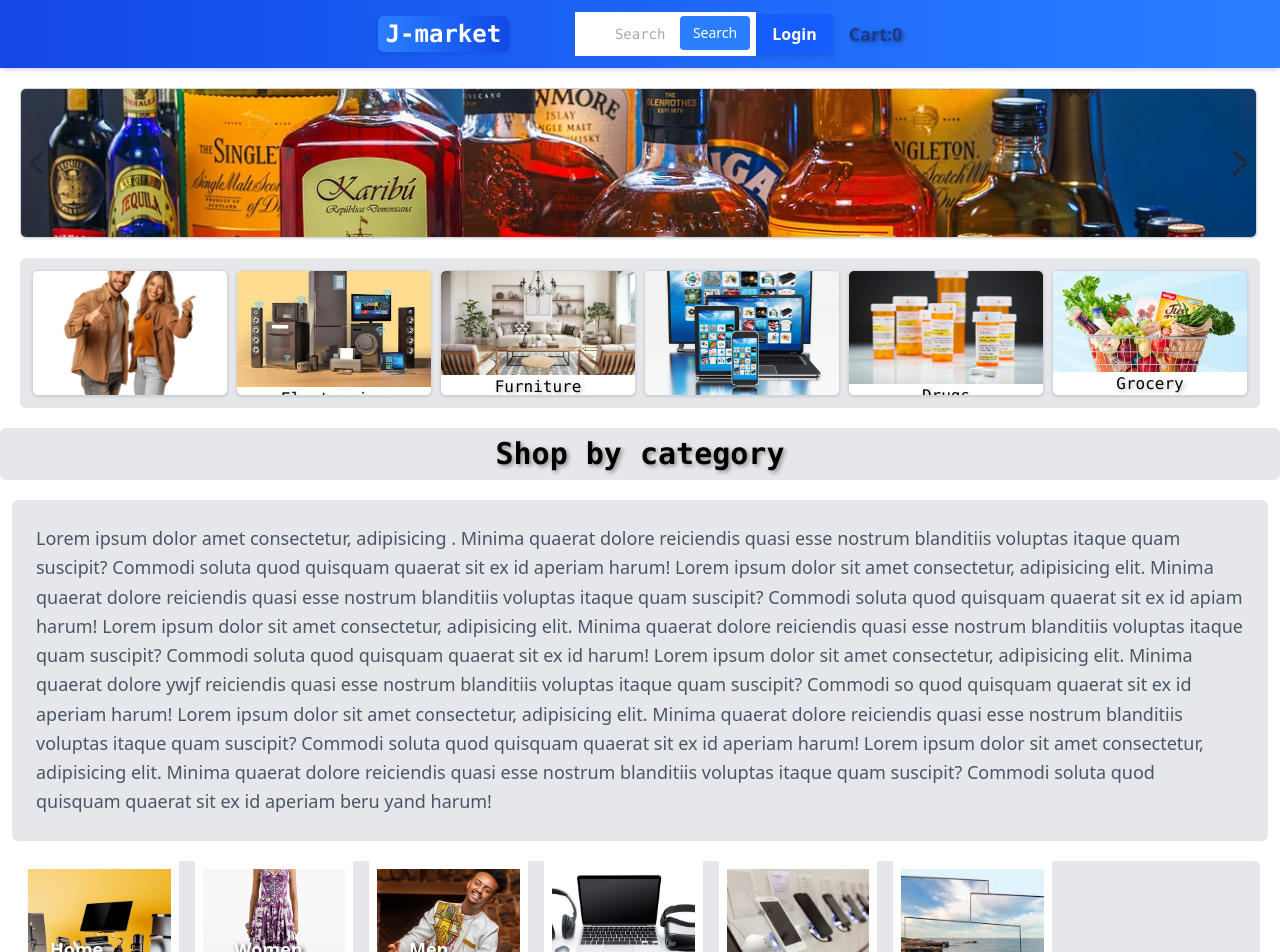
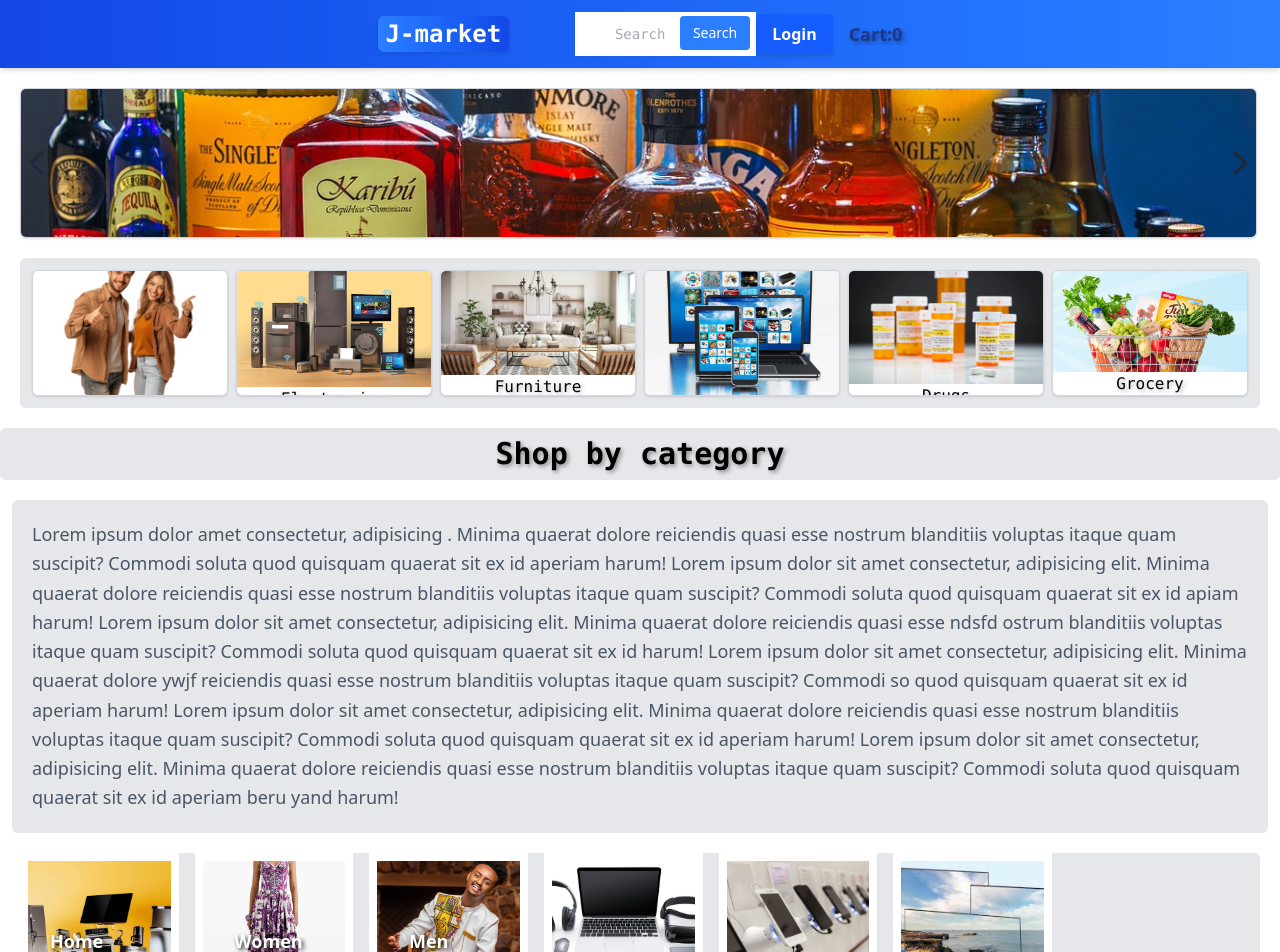
Before and after one commit to yohansngus/jecommerce, a Next.js app: page / in a window 1280 px wide. Shown: the top 952 px of the page. Built offline with nearby package versions, Linux system fonts and the light colour scheme.

Commit message:
New update

```diff
--- a/app/components/paragraph.tsx
+++ b/app/components/paragraph.tsx
@@ -1,6 +1,6 @@
 export default function Paragraph() {
   return (
-    <div className="mx-3 my-5 p-4 text-md font-sans text-gray-700 text-base leading-relaxed bg-gray-200 border-[0.5px] border-gray-300 shadow-sm lg:border-0 lg:shadow-none rounded-md">
+    <div className="mx-3 my-5 p-3 text-md font-sans text-gray-700 text-base leading-relaxed bg-gray-200 border-[0.5px] border-gray-300 shadow-sm lg:border-0 lg:shadow-none rounded-md">
       <p className="text-lg font-sans leading-relaxed text-gray-600 p-2">
         Lorem ipsum dolor amet consectetur, adipisicing . Minima quaerat dolore
         reiciendis quasi esse nostrum blanditiis voluptas itaque quam suscipit?
@@ -9,7 +9,7 @@
         dolore reiciendis quasi esse nostrum blanditiis voluptas itaque quam
         suscipit? Commodi soluta quod quisquam quaerat sit ex id apiam harum!
         Lorem ipsum dolor sit amet consectetur, adipisicing elit. Minima quaerat
-        dolore reiciendis quasi esse nostrum blanditiis voluptas itaque quam
+        dolore reiciendis quasi esse ndsfd ostrum blanditiis voluptas itaque quam
         suscipit? Commodi soluta quod quisquam quaerat sit ex id harum! Lorem
         ipsum dolor sit amet consectetur, adipisicing elit. Minima quaerat
         dolore ywjf reiciendis quasi esse nostrum blanditiis voluptas itaque
```
